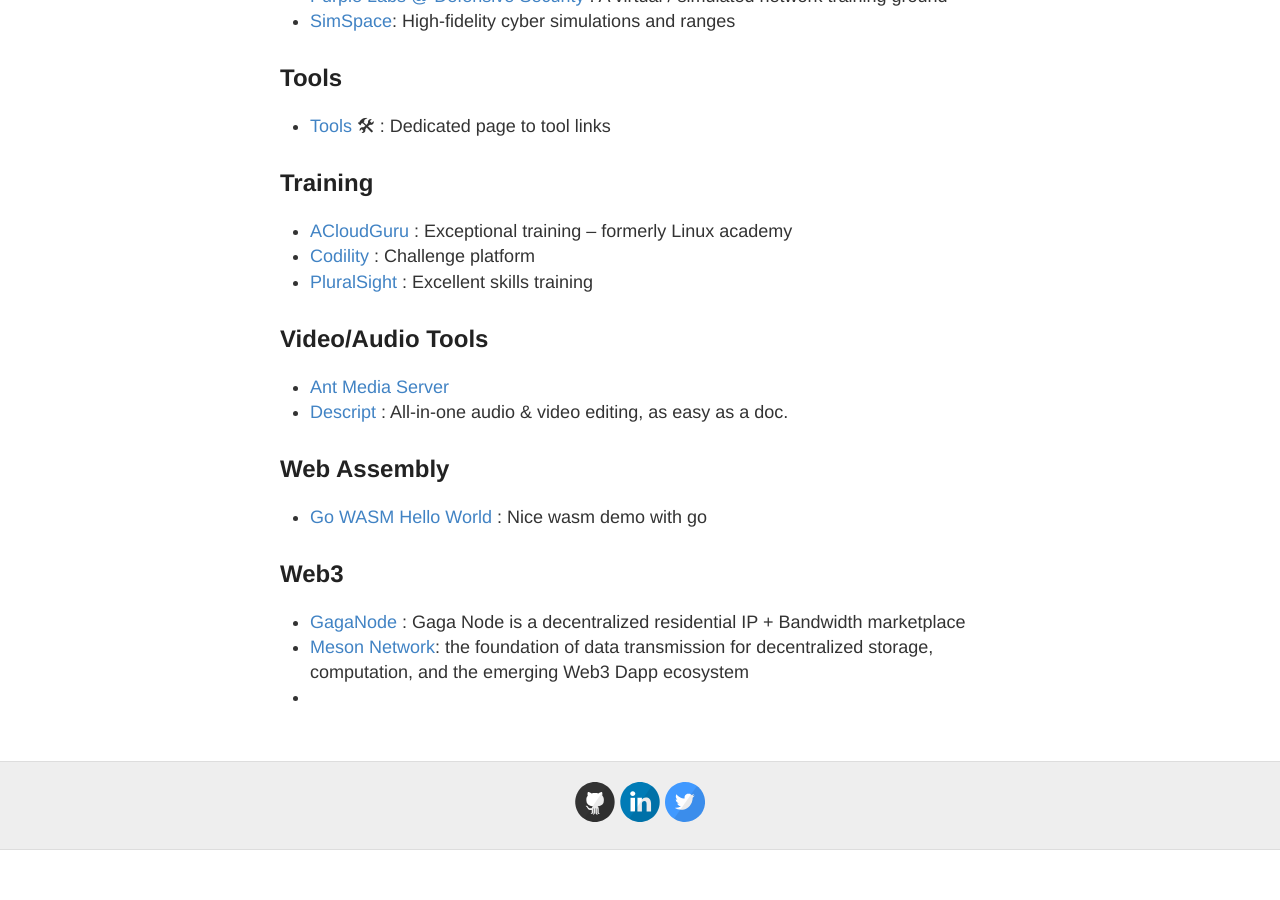
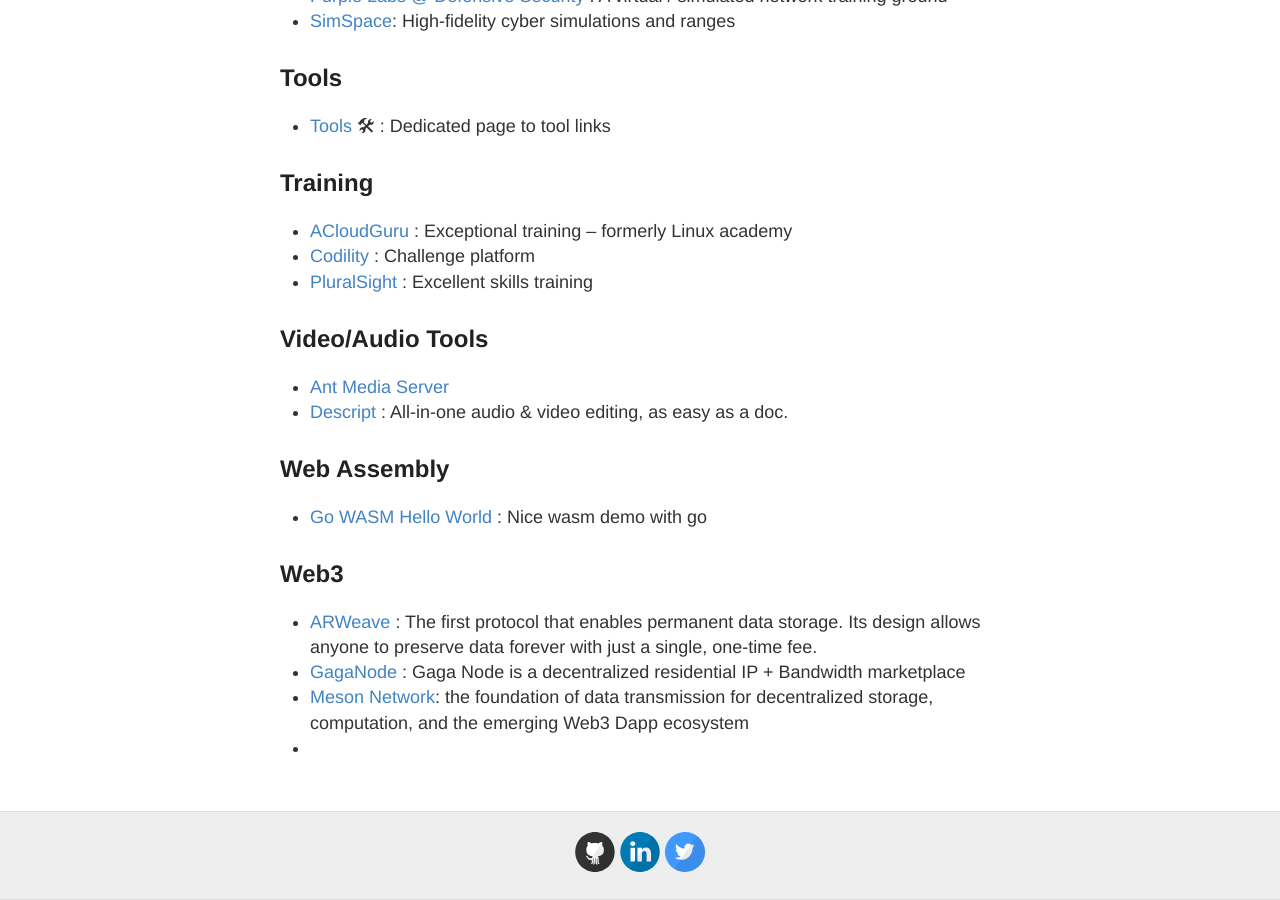
Before and after one commit to stevehenderson/stevehenderson.github.io, a Jekyll site: the page built from links.md, in a window 1280 px wide and 900 px high, scrolled down 4596 px. Built offline with Jekyll 4.4.1, drawn with Linux system fonts in a browser that asks for light colours; before the commit the page ends 5446 px from its top, so only the background shows below that.

Commit message:
Update links.md

```diff
--- a/links.md
+++ b/links.md
@@ -164,6 +164,7 @@
 
 ## Web3
 
+  * [ARWeave](https://arwiki.wiki/#/en/main) : The first protocol that enables permanent data storage. Its design allows anyone to preserve data forever with just a single, one-time fee.
   * [GagaNode](https://www.gaganode.com/) : Gaga Node is a decentralized residential IP + Bandwidth marketplace
   * [Meson Network](https://www.meson.network/): the foundation of data transmission for decentralized storage, computation, and the emerging Web3 Dapp ecosystem
   *
```
